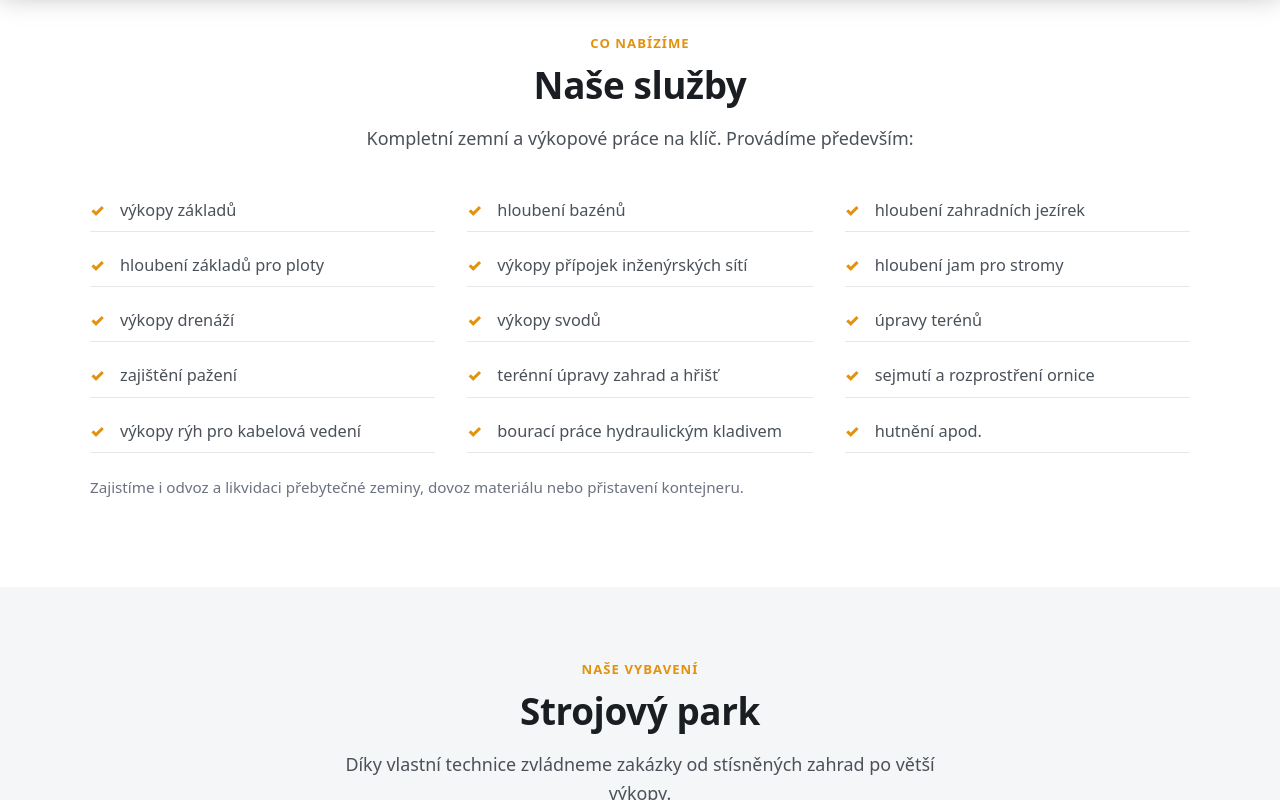
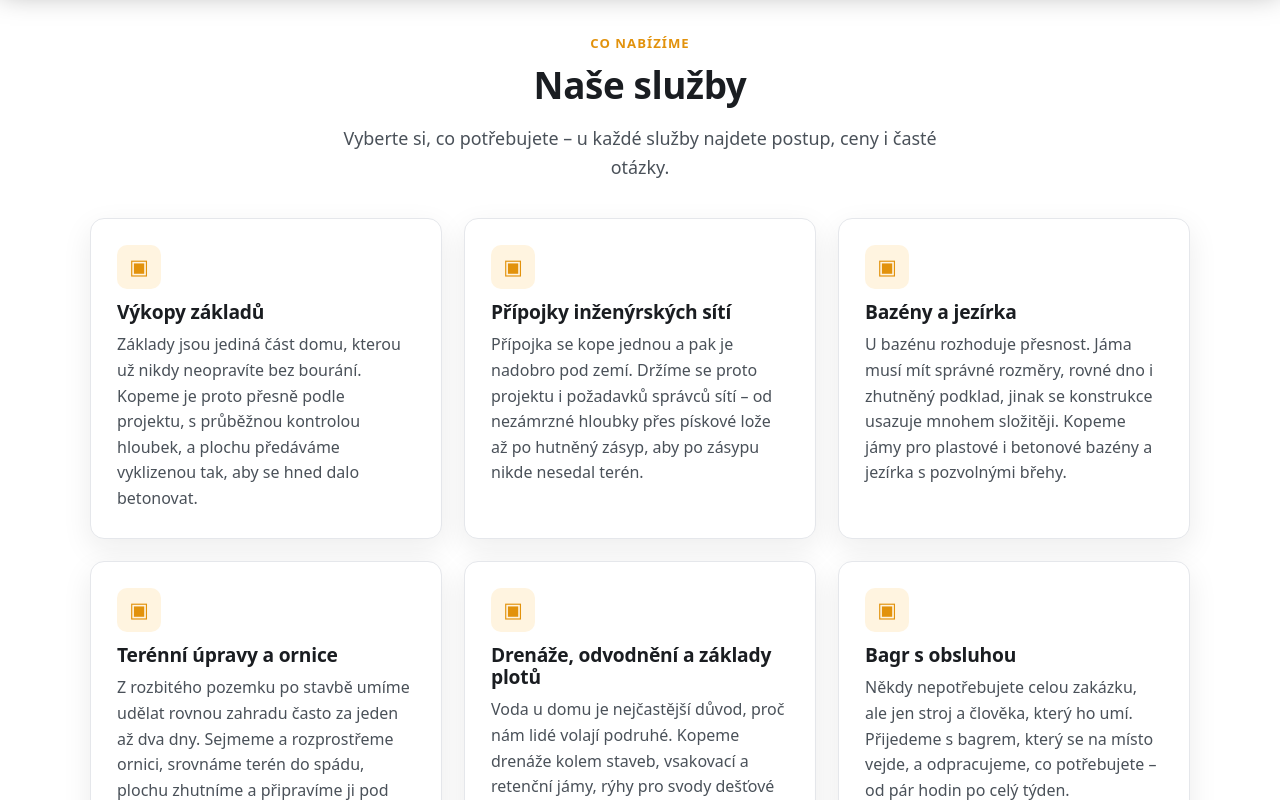
Before and after one commit to Foxxikk/zemni-prace-web, a Next.js app: page / in a window 1280 px wide. Shown: the part 800-1600 px from the top of the page. Built offline with nearby package versions, Linux system fonts and the light colour scheme; no server answers.

Commit message:
feat(seo): homepage - kanonicky odkaz, karty sluzeb, odkazy na obce, FAQ

```diff
--- a/app/page.jsx
+++ b/app/page.jsx
@@ -1,18 +1,46 @@
 import Link from "next/link";
 import Image from "next/image";
 import CtaBand from "@/components/CtaBand";
+import Faq from "@/components/Faq";
 import { site, seznamPraci, technika, reference } from "@/lib/site";
+import { lokality } from "@/lib/lokality";
+import { sluzbyDetail } from "@/lib/sluzbyDetail";
+
+export const metadata = {
+  alternates: { canonical: "/" },
+};
+
+const uvodniOtazky = [
+  {
+    q: "Kolik stojí hodina bagru s obsluhou?",
+    a:
+      "Sazba začíná na " +
+      site.priceRange +
+      " za stroj včetně strojníka. K tomu se jednorázově účtuje doprava techniky na místo – na Říčansku je díky blízkosti nízká.",
+  },
+  {
+    q: "Jak daleko od Babic u Říčan jezdíte?",
+    a: "Běžně do okruhu přibližně 25 km, tedy po celém okrese Praha-východ. Dál se dá dohodnout u větších zakázek.",
+  },
+  {
+    q: "Kdy můžete přijet?",
+    a: "V nejbližších obcích obvykle do jednoho až tří dnů. Zavolejte a řekneme přesný termín.",
+  },
+];
 
 export default function Home() {
   return (
     <>
       <section className="hero hero-photo">
         <div className="container">
-          <p className="eyebrow" style={{ color: "var(--accent)" }}>Zemní a výkopové práce · {site.region}</p>
+          <p className="eyebrow" style={{ color: "var(--accent)" }}>
+            Zemní a výkopové práce · {site.region}
+          </p>
           <h1>Zemní a výkopové práce na klíč v okrese Praha-východ</h1>
           <p className="lead">
-            Už <strong>20 let na trhu</strong>. Výkopy základů, přípojky inženýrských sítí, bazény, jezírka
-            i terénní úpravy — vše zajistíme vlastní technikou a zkušenou obsluhou.
+            Už <strong>20 let na trhu</strong>. Výkopy základů, přípojky inženýrských sítí,
+            bazény, jezírka i terénní úpravy — vše zajistíme vlastní technikou a zkušenou
+            obsluhou.
           </p>
           <div className="hero-actions">
             <Link className="btn btn-primary" href="/kontakt">Nezávazná poptávka</Link>
@@ -27,38 +55,53 @@ export default function Home() {
         </div>
       </section>
 
-      {/* Kompletní seznam prací v bodech */}
+      {/* Sedm hlavnich sluzeb s odkazem na podrobnou stranku */}
       <section className="section">
         <div className="container">
           <div className="center">
             <p className="eyebrow">Co nabízíme</p>
             <h2>Naše služby</h2>
-            <p className="lead">Kompletní zemní a výkopové práce na klíč. Provádíme především:</p>
+            <p className="lead">
+              Vyberte si, co potřebujete – u každé služby najdete postup, ceny i časté otázky.
+            </p>
           </div>
-          <ul className="work-list">
-            {seznamPraci.map((p) => (
-              <li key={p}>{p}</li>
+          <div className="grid grid-3" style={{ marginTop: 36 }}>
+            {sluzbyDetail.map((s) => (
+              <Link key={s.slug} className="card" href={"/sluzby/" + s.slug}>
+                <div className="ico">▣</div>
+                <h3>{s.title}</h3>
+                <p>{s.intro}</p>
+              </Link>
             ))}
-          </ul>
-          <p className="work-note">
-            Zajistíme i odvoz a likvidaci přebytečné zeminy, dovoz materiálu nebo přistavení kontejneru.
+          </div>
+          <p className="work-note" style={{ marginTop: 28 }}>
+            Kompletní výčet prací i odvoz zeminy najdete na stránce{" "}
+            <Link href="/zemni-prace">zemní práce</Link>.
           </p>
         </div>
       </section>
 
-      {/* Strojový park – všechny stroje s fotkami */}
+      {/* Strojový park */}
       <section className="section section-alt">
         <div className="container">
           <div className="center">
             <p className="eyebrow">Naše vybavení</p>
             <h2>Strojový park</h2>
-            <p className="lead">Díky vlastní technice zvládneme zakázky od stísněných zahrad po větší výkopy.</p>
+            <p className="lead">
+              Díky vlastní technice zvládneme zakázky od stísněných zahrad po větší výkopy.
+            </p>
           </div>
           <div className="grid grid-3" style={{ marginTop: 36 }}>
             {technika.map((m) => (
               <div key={m.name} className="machine">
                 <div className="machine-img">
-                  <Image src={m.img} alt={`${m.name} – ${m.type}`} fill sizes="(max-width: 900px) 100vw, 360px" style={{ objectFit: "cover" }} />
+                  <Image
+                    src={m.img}
+                    alt={m.name + " – " + m.type}
+                    fill
+                    sizes="(max-width: 900px) 100vw, 360px"
+                    style={{ objectFit: "cover" }}
+                  />
                 </div>
                 <span className="type">{m.type}</span>
                 <h3>{m.name}</h3>
@@ -80,29 +123,50 @@ export default function Home() {
           <div className="gallery" style={{ marginTop: 36 }}>
             {reference.slice(0, 6).map((r) => (
               <Link key={r.src} className="tile" href="/reference" title={r.alt}>
-                <Image src={r.src} alt={r.alt} fill sizes="(max-width: 900px) 50vw, 360px" style={{ objectFit: "cover" }} />
+                <Image
+                  src={r.src}
+                  alt={r.alt}
+                  fill
+                  sizes="(max-width: 900px) 50vw, 360px"
+                  style={{ objectFit: "cover" }}
+                />
               </Link>
             ))}
           </div>
           <div className="center" style={{ marginTop: 28 }}>
-            <Link className="btn btn-dark" href="/reference">Zobrazit všechny reference</Link>
+            <Link className="btn btn-dark" href="/reference">Případové studie a reference</Link>
           </div>
         </div>
       </section>
 
+      {/* Kde pusobime - prolinkovani na lokalitni stranky */}
       <section className="section section-alt">
         <div className="container">
           <div className="center">
             <p className="eyebrow">Kde působíme</p>
             <h2>Okres Praha-východ a okolí</h2>
-            <p className="lead">Jezdíme do obcí jako {site.obce.slice(0, 6).join(", ")} a dalších. Nevíte, jestli k vám dojedeme? Zavolejte.</p>
+            <p className="lead">
+              Vyjíždíme z Babic u Říčan. Vyberte svoji obec a podívejte se, co v ní nejčastěji
+              řešíme.
+            </p>
           </div>
-          <div className="center" style={{ marginTop: 24 }}>
+          <ul className="chip-row" style={{ justifyContent: "center" }}>
+            {lokality.map((l) => (
+              <li key={l.slug}>
+                <Link className="chip" href={"/zemni-prace/" + l.slug}>
+                  {l.name}
+                </Link>
+              </li>
+            ))}
+          </ul>
+          <div className="center" style={{ marginTop: 28 }}>
             <Link className="btn btn-primary" href="/kontakt">Poptat práci ve vaší obci</Link>
           </div>
         </div>
       </section>
 
+      <Faq items={uvodniOtazky} title="Nejčastější dotazy" alt={false} />
+
       <CtaBand />
     </>
   );
```
